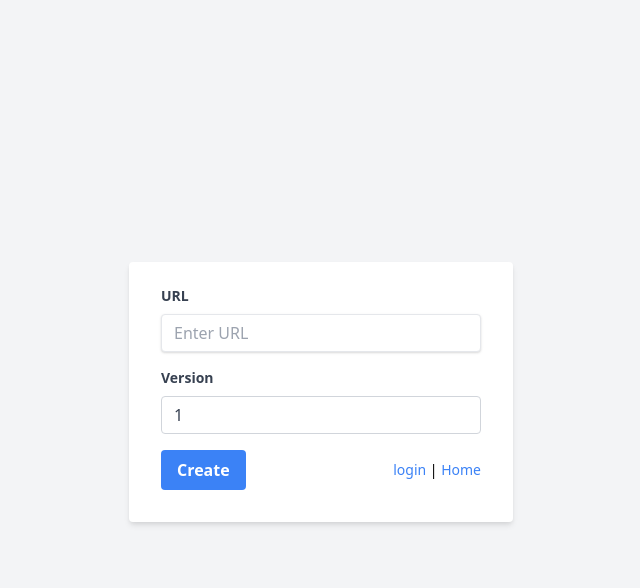
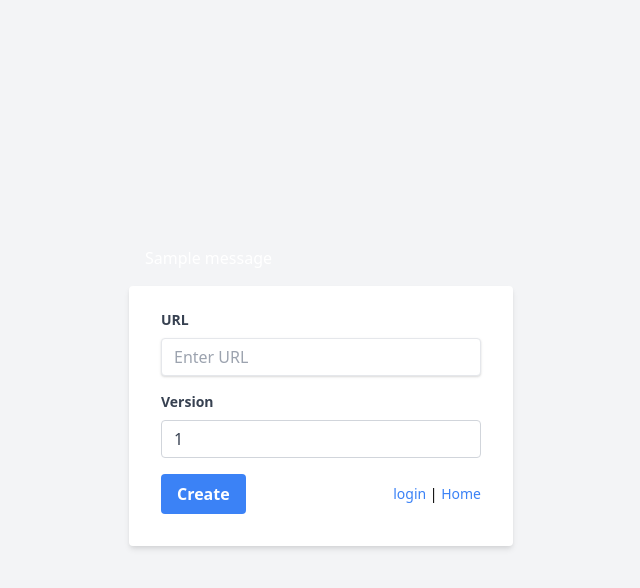
Before and after one commit to Cyanifyde/url_shortener, a Flask app: page / in a window 1280 px wide. Shown: the top 588 px of the page, without its empty margins (319-959 px from the left). Run offline with Flask 3, Linux system fonts and the light colour scheme; one stand-in notice (Sample message) is shown; parts of the project's set-up code (start-up, migrations or seed data) failed here and were passed over.

Commit message:
Update index.html

```diff
--- a/templates/index.html
+++ b/templates/index.html
@@ -5,16 +5,32 @@
     <meta name="viewport" content="width=device-width, initial-scale=1.0">
     <title>URL Input Form</title>
     <link href="https://cdn.jsdelivr.net/npm/tailwindcss@2.2.16/dist/tailwind.min.css" rel="stylesheet">
+    <link href="{{ url_for('static', filename='css/style.css') }}" rel='stylesheet'>
     <style>
         .hidden {
             display: none;
         }
+
     </style>
 </head>
 <body class="bg-gray-100 min-h-screen">
     <div class="container mx-auto px-4">
         <div class="flex items-center justify-center min-h-screen">
             <form action="/create" method="POST" class="w-full max-w-sm">
+                <div class="w-full">
+                    {% with messages = get_flashed_messages(with_categories=true) %}
+                    {% if messages %}
+                    <ul class="list-none">
+                        {% for category, message in messages %}
+                        <li class="{{ category }} text-white px-4 py-2 mb-2">
+                            {{ message }}
+                        </li>
+                        {% endfor %}
+                    </ul>
+                    {% endif %}
+                    {% endwith %}
+
+                </div>
                 <div class="bg-white shadow-md rounded px-8 pt-6 pb-8 mb-4">
                     <div class="mb-4">
                         <label class="block text-gray-700 text-sm font-bold mb-2" for="url">
```
